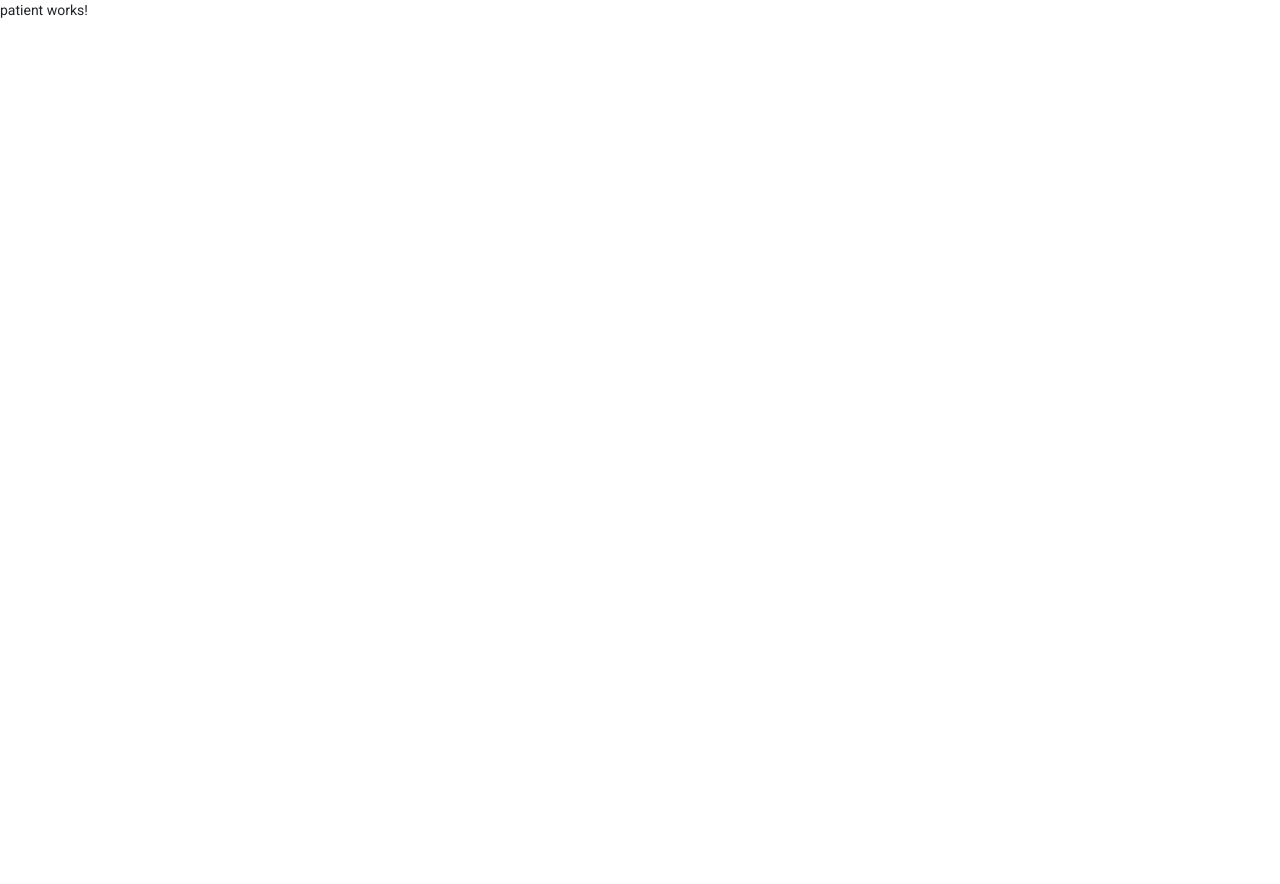
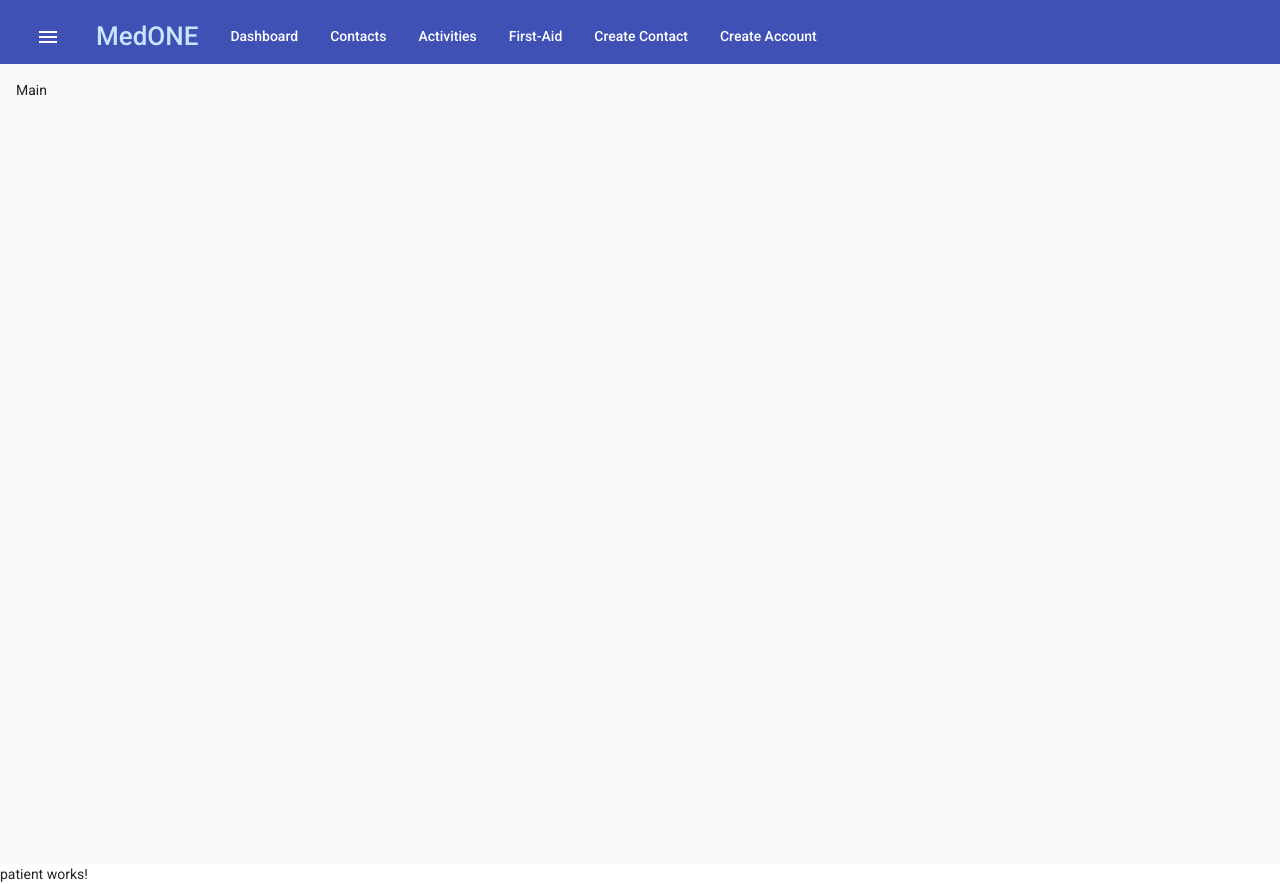
Before and after one commit to jspw/MeOne-Doctor-Patient-Version, an Angular app in the folder client/web/: page /patient in a window 1280 px wide. Before the commit the page ends 800 px from the top, so only its background shows below. Built offline with nearby package versions, Linux system fonts and the light colour scheme.

Commit message:
Navbar and Sidebar crated

```diff
--- a/client/web/src/app/material.module.ts
+++ b/client/web/src/app/material.module.ts
@@ -6,7 +6,18 @@ import { MatRadioModule } from '@angular/material/radio';
 import { MatTableModule } from '@angular/material/table';
 import { MatPaginatorModule } from '@angular/material/paginator';
 import { MatSortModule } from '@angular/material/sort';
+import { CommonModule } from '@angular/common';
+import {MatButtonToggleModule} from '@angular/material/button-toggle';
+import {MatIconModule} from '@angular/material/icon';
+import {MatBadgeModule} from '@angular/material/badge';
+import {MatProgressSpinnerModule} from '@angular/material/progress-spinner';
+import {MatToolbarModule} from '@angular/material/toolbar';
+import {MatSidenavModule} from '@angular/material/sidenav';
+import {FormsModule} from '@angular/forms';
+import {MatMenuModule} from '@angular/material/menu';
+import {MatListModule} from '@angular/material/list'
 
+const MaterialComponents = [];
 
 @NgModule({
     imports: [
@@ -16,7 +27,17 @@ import { MatSortModule } from '@angular/material/sort';
                             MatRadioModule,
                             MatTableModule,
                             MatPaginatorModule,
-        MatSortModule
+                            MatSortModule,
+                            MatButtonModule,
+                            MatButtonToggleModule,
+                            MatIconModule,
+                            MatBadgeModule,
+                            MatProgressSpinnerModule,
+                            MatToolbarModule,
+                            MatSidenavModule,
+                            FormsModule,
+                            MatMenuModule,
+                            MatListModule
     ],
     exports: [
                              MatCardModule,
@@ -25,7 +46,17 @@ import { MatSortModule } from '@angular/material/sort';
                             MatRadioModule,
                             MatTableModule,
                             MatPaginatorModule,
-        MatSortModule
+                            MatSortModule,
+                            MatButtonModule,
+                            MatButtonToggleModule,
+                            MatIconModule,
+                            MatBadgeModule,
+                            MatProgressSpinnerModule,
+                            MatToolbarModule,
+                            MatSidenavModule,
+                            FormsModule,
+                            MatMenuModule,
+                            MatListModule
     ]
 })
 export class MaterialModule { }
--- /dev/null
+++ b/client/web/src/app/patient/navbar/navbar.component.css
@@ -0,0 +1,25 @@
+.heading-font{
+    font-size: 26px;
+    color:#CAE5FF;
+}
+/* .navbar{
+    justify-content: space-between;
+}
+#spaceDe{
+    width: 250px;
+    display: flex;
+    justify-content: space-between;
+} */
+/* span{
+    padding-right:20px;
+} */
+mat-sidenav-container{
+    height:100%;
+}
+mat-sidenav,mat-sidenav-content{
+    padding:16px;
+}
+mat-sidenav{
+    width: 200px;
+    background-color: #BEDCFE;
+}
--- /dev/null
+++ b/client/web/src/app/patient/navbar/navbar.component.html
@@ -0,0 +1,34 @@
+<mat-toolbar color="primary">
+    <mat-toolbar-row>
+        <mat-nav-list >
+            <a mat-button disableRipple>
+                <mat-icon (click) = "sidenav = !sidenav">menu</mat-icon>
+            </a>
+        </mat-nav-list>
+        <mat-nav-list>
+            <a mat-button class="heading-font" [routerLink]="'/home'"> MedONE </a>
+        </mat-nav-list>
+        <mat-nav-list >
+            <a mat-button [routerLink]="'/dashboard'"> Dashboard </a>
+            <a mat-button [routerLink]="'/contacts'"> Contacts </a>
+            <a mat-button [routerLink]="'/activities'"> Activities </a>
+            <a mat-button [routerLink]="'/First-aid'"> First-Aid </a>
+            <a mat-button [routerLink]="'/create-contact'"> Create Contact </a>
+            <a mat-button [routerLink]="'/create-account'"> Create Account </a>
+        </mat-nav-list>
+    </mat-toolbar-row>
+</mat-toolbar>
+
+<mat-sidenav-container>
+  <mat-sidenav [opened] = "sidenav" >
+        <mat-nav-list>
+            <a mat-list-item [routerLink]="'/dashboard'"> Dashboard </a>
+            <a mat-list-item [routerLink]="'/contacts'"> Contacts </a>
+            <a mat-list-item [routerLink]="'/activities'"> Activities </a>
+            <a mat-list-item [routerLink]="'/First-aid'"> First-Aid </a>
+            <a mat-list-item [routerLink]="'/create-contact'"> Create Contact </a>
+            <a mat-list-item [routerLink]="'/create-account'"> Create Account </a>
+        </mat-nav-list>
+    </mat-sidenav>
+  <mat-sidenav-content>Main</mat-sidenav-content>
+</mat-sidenav-container>
--- /dev/null
+++ b/client/web/src/app/patient/navbar/navbar.component.ts
@@ -0,0 +1,17 @@
+import { Component, OnInit } from '@angular/core';
+
+
+@Component({
+  selector: 'app-navbar',
+  templateUrl: './navbar.component.html',
+  styleUrls: ['./navbar.component.css']
+})
+export class NavbarComponent implements OnInit {
+
+  sidenav = false;
+  constructor() { }
+
+  ngOnInit(): void {
+  }
+
+}
--- a/client/web/src/app/patient/patient.component.html
+++ b/client/web/src/app/patient/patient.component.html
@@ -1 +1,2 @@
+<app-navbar></app-navbar>
 <p>patient works!</p>
--- a/client/web/src/app/patient/patient.module.ts
+++ b/client/web/src/app/patient/patient.module.ts
@@ -3,15 +3,18 @@ import { CommonModule } from '@angular/common';
 
 import { PatientRoutingModule } from './patient-routing.module';
 import { PatientComponent } from './patient.component';
+import { NavbarComponent } from './navbar/navbar.component';
+import { MaterialModule } from '../material.module';
 
 
 @NgModule({
   declarations: [
-    // PatientComponent
-  ],
+    PatientComponent,
+      NavbarComponent],
   imports: [
     CommonModule,
-    PatientRoutingModule
+    PatientRoutingModule,
+    MaterialModule
   ]
 })
 export class PatientModule { }
```
Also changed, not shown: client/web/src/app/patient/navbar/navbar.module.ts (added, +15 -0 lines), 1 other file (tests, documents, lock files or other folders). Lines whose indentation alone changed are shown as unchanged.
